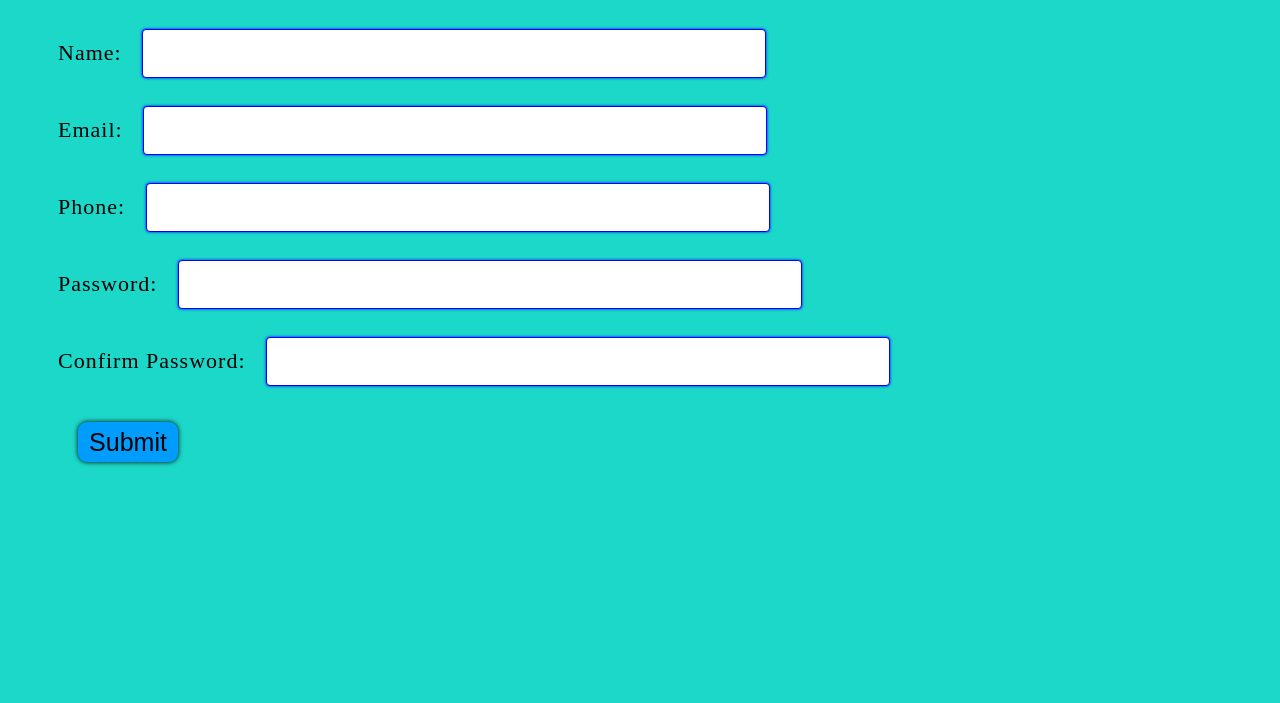
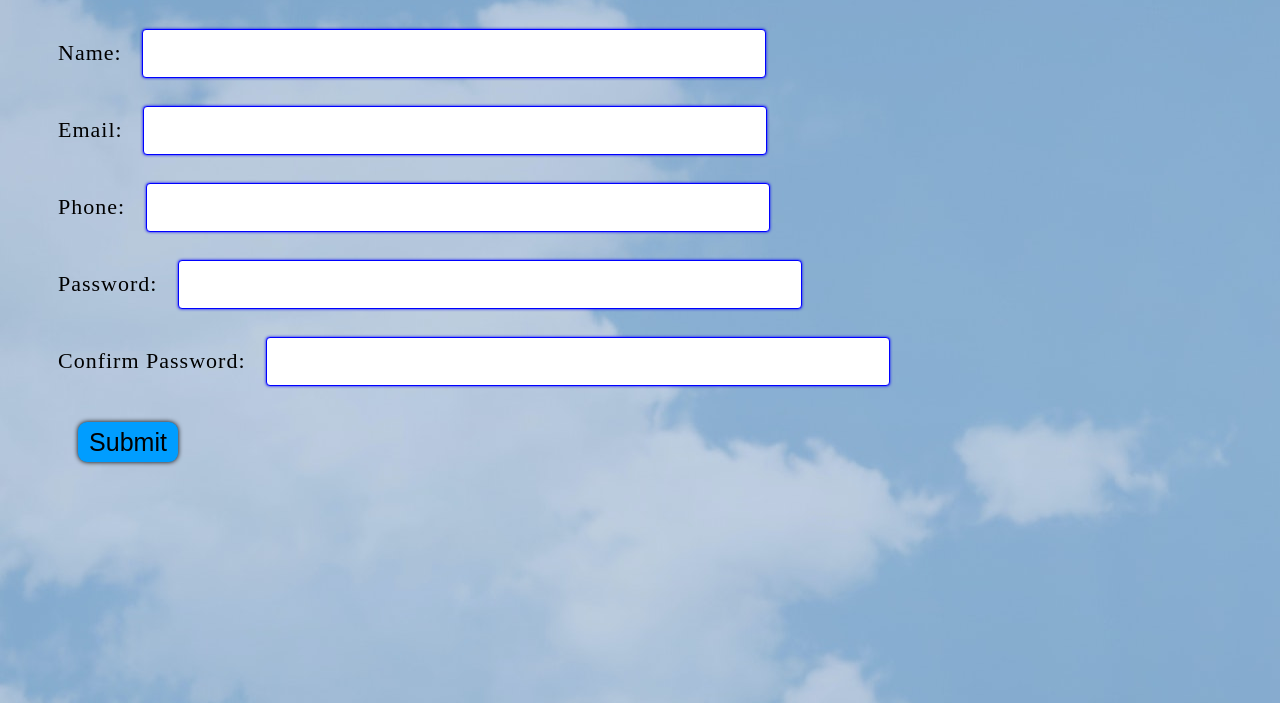
Before and after one commit to jatinsharma282/Form_Validation, a plain HTML site: page index.html in a window 1280 px wide. Shown: the part 97-800 px from the top of the page. Drawn offline with nearby package versions, Linux system fonts and the light colour scheme.

Commit message:
Update style.css

```diff
--- a/style.css
+++ b/style.css
@@ -5,7 +5,7 @@ html {
 body {
     padding: 1rem 5rem;
     letter-spacing: 1px;
-    background-color:rgb(28, 216, 201);
+    background:url('Bg-img.jpg');
 }
 
 p{
```
